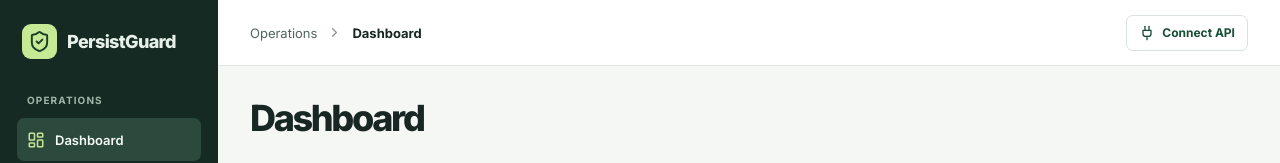
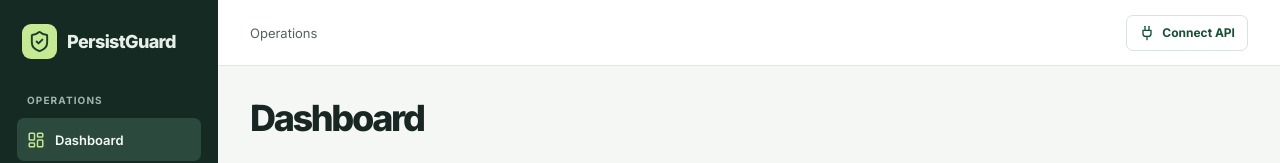
Before and after one commit to andieDrio/PersistGuard, a Next.js app in the folder dashboard/: page / in a window 1280 px wide. Shown: the top 163 px of the page. Built offline with nearby package versions, Linux system fonts and the light colour scheme.

Commit message:
Simplify PersistGuard top navigation and update UI tests

```diff
--- a/dashboard/app/page.tsx
+++ b/dashboard/app/page.tsx
@@ -193,8 +193,6 @@ export default function Page() {
   const view = sourceScanOpen ? "scan-history" : scheduleHistoryOpen ? "scan-schedules" : route.view;
   const currentView = view === "endpoint-onboarding" && (!live || !canOnboard) ? "endpoints" : view;
   const findingsOpen = currentView === "findings";
-  const viewLabel = sections.find(section => section.id === currentView)?.label ??
-    (currentView === "scan-history" ? "Scan history" : currentView === "scan-schedules" ? "Scan schedules" : "Endpoint onboarding");
   const hostnames = new Map(endpoints.map(endpoint => [endpoint.id, endpoint.hostname]));
   const jobs = live ? liveJobs.map(job => ({ ...job, endpointLabel: hostnames.get(job.endpoint_id) })) : previewJobs;
   const query = search.trim().toLowerCase();
@@ -353,7 +351,7 @@ export default function Page() {
     </aside>
     <div className="workspace">
       <header className="topbar" ref={topbar}>
-        <div className="breadcrumb"><span>Operations</span><ChevronRight size={15} /><strong>{viewLabel}</strong></div>
+        <span className="topbar-label">Operations</span>
         <button className="button connect" type="button" onClick={() => { setDialogIssue(""); dialog.current?.showModal(); }}>
           <Plug size={16} />{live ? "API connected" : "Connect API"}
         </button>
--- a/dashboard/app/styles.css
+++ b/dashboard/app/styles.css
@@ -41,9 +41,7 @@ h1, h2, p { margin: 0; }
 
 .workspace { min-width: 0; }
 .topbar { height: 66px; background: #fff; border-bottom: 1px solid var(--line); display: flex; justify-content: space-between; align-items: center; padding: 0 32px; }
-.breadcrumb { display: flex; gap: 10px; align-items: center; color: var(--muted); font-size: 13px; }
-.breadcrumb svg { color: #89978e; }
-.breadcrumb strong { font-weight: 650; color: var(--ink); }
+.topbar-label { color: var(--muted); font-size: 13px; }
 .button { display: inline-flex; align-items: center; justify-content: center; gap: 7px; padding: 8px 12px; border: 1px solid #d9e2dc; border-radius: 7px; background: #fff; color: #2a4036; font-size: 12px; font-weight: 650; min-height: 36px; white-space: nowrap; }
 .button:hover:not(:disabled) { background: #f2f7f3; border-color: #bdcdc3; }
 .button:disabled { color: #68786f; background: #f9fbf9; }
```
Also changed, not shown: 2 other files (tests, documents, lock files or other folders).
